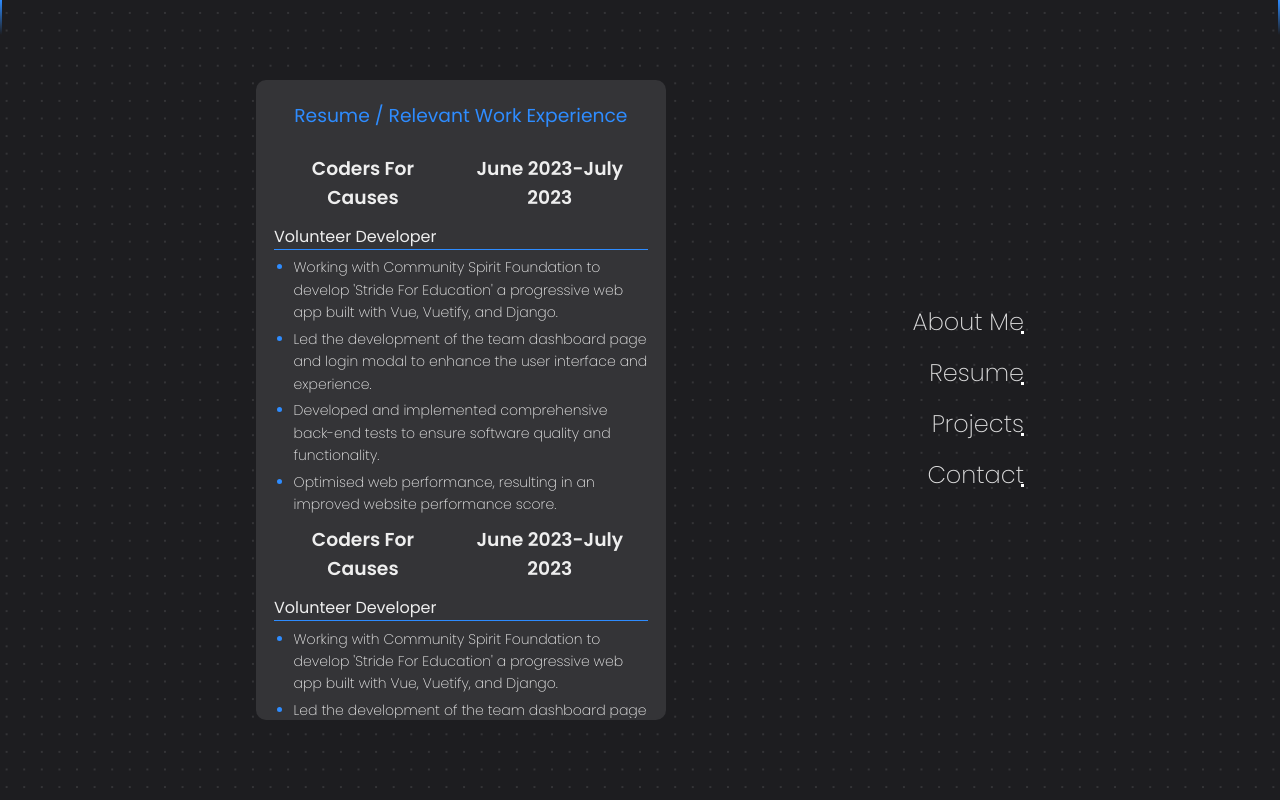
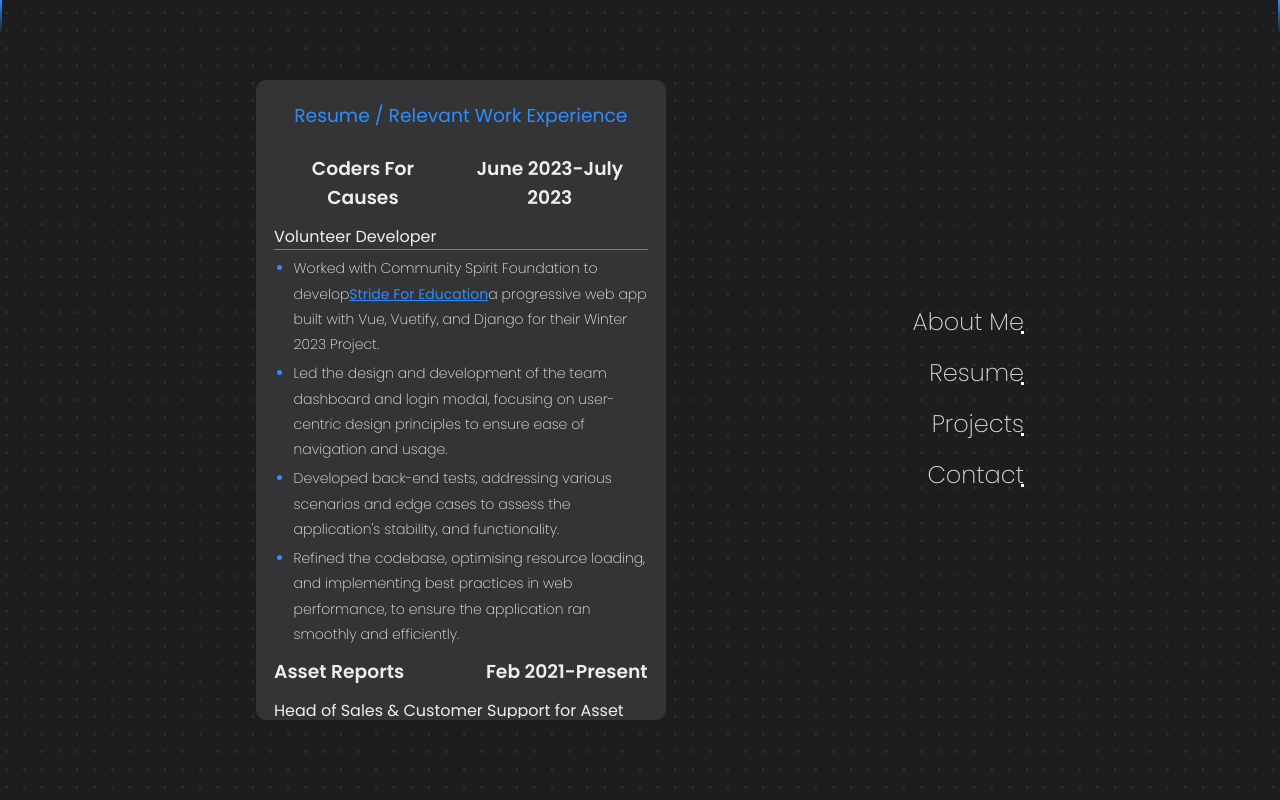
Before and after one commit to aidan-0/portfolio, a React (Vite) app: page /resume in a window 1280 px wide. Built offline with nearby package versions, Linux system fonts and the light colour scheme.

Commit message:
added work experience

```diff
--- a/src/Styles.css
+++ b/src/Styles.css
@@ -52,6 +52,7 @@
 .content-container, .nav {
   box-sizing: border-box;
   height: 100vh;
+  transition: 1s ease-in-out;
 }
 
 
--- a/src/nav_components/resume_components/Resume.css
+++ b/src/nav_components/resume_components/Resume.css
@@ -37,7 +37,7 @@
 
 .duties{
     font-size: .35em;
-    line-height: 4em;
+    line-height: 4.5em;
     list-style: none;
     padding: 0;
     padding-left: 3.5em;
@@ -55,3 +55,37 @@
 .job > ul > li::marker {
     color:#2e8cff;
 }
+
+
+.website-link > a {
+    color: #2e8cff;
+    /* text-decoration: none; */
+    font-weight: 400;
+}
+
+
+/* Scrollbar */
+::-webkit-scrollbar {
+    width: 8px;
+  }
+
+  ::-webkit-scrollbar-track {
+    box-shadow: inset 0 0 5px rgba(46, 140, 255, 0.1);
+    border-radius: 10px;
+  }
+
+  ::-webkit-scrollbar-thumb {
+    background-color: rgb(46, 140, 255, 0);
+    border-radius: 10px;
+  }
+
+  ::-webkit-scrollbar-thumb:hover {
+    background-color: rgb(46, 140, 255, 0.85);
+  }
+
+  .content-container:hover {
+    ::-webkit-scrollbar-thumb {
+        background-color: rgb(46, 140, 255, 1);
+        border-radius: 10px;
+    }
+  }
--- a/src/nav_components/resume_components/Resume.jsx
+++ b/src/nav_components/resume_components/Resume.jsx
@@ -15,21 +15,32 @@
         <p className="position">Volunteer Developer</p>
         <ul className="duties">
           <li>
-            Working with Community Spirit Foundation to develop 'Stride For
-            Education' a progressive web app built with Vue, Vuetify, and
-            Django.
+            Worked with Community Spirit Foundation to develop
+            <span className="website-link">
+              <a
+                href="https://stride-for-education.vercel.app/"
+                target="_blank"
+                rel="noreferrer noopener"
+              >
+                Stride For Education
+              </a>
+            </span>
+            a progressive web app built with Vue, Vuetify, and Django for their
+            Winter 2023 Project.
           </li>
           <li>
-            Led the development of the team dashboard page and login modal to
-            enhance the user interface and experience.
+            Led the design and development of the team dashboard and login
+            modal, focusing on user-centric design principles to ensure ease of
+            navigation and usage.
           </li>
           <li>
-            Developed and implemented comprehensive back-end tests to ensure
-            software quality and functionality.
+            Developed back-end tests, addressing various scenarios and edge
+            cases to assess the application's stability, and functionality.
           </li>
           <li>
-            Optimised web performance, resulting in an improved website
-            performance score.
+            Refined the codebase, optimising resource loading, and implementing
+            best practices in web performance, to ensure the application ran
+            smoothly and efficiently.
           </li>
         </ul>
       </div>
@@ -37,38 +48,108 @@
       {/* AR / A3D */}
       <div className="job">
         <div className="company-and-date">
-          <h3>Coders For Causes</h3>
-          <h3>June 2023-July 2023</h3>
+          <h3>Asset Reports</h3>
+          <h3>Feb 2021-Present</h3>
         </div>
 
-        <p className="position">Volunteer Developer</p>
+        {/* Asset 3D */}
+        <p className="position">
+          Head of Sales & Customer Support for Asset 3D - Jan 2023-Present
+        </p>
         <ul className="duties">
           <li>
-            Working with Community Spirit Foundation to develop 'Stride For
-            Education' a progressive web app built with Vue, Vuetify, and
-            Django.
+            Led the successful initiative to become an Official Reseller of
+            Matterport equipment and SaaS accounts, overseeing all aspects of
+            project execution including planning, coordinating equipment
+            purchases and sales.
           </li>
           <li>
-            Led the development of the team dashboard page and login modal to
-            enhance the user interface and experience.
+            Drafted comprehensive business plans, establishing clear Marketing &
+            Sales targets to guide organisational efforts. Coordinated and
+            conducted extensive team training sessions across Perth, Melbourne,
+            and Sydney, ensuring uniformity in skills and knowledge.
           </li>
           <li>
-            Developed and implemented comprehensive back-end tests to ensure
-            software quality and functionality.
+            Directed the design and execution of impactful marketing materials
+            and EDM campaigns, establishing brand presence and reaching targeted
+            audiences effectively.
           </li>
           <li>
-            Optimised web performance, resulting in an improved website
-            performance score.
+            Utilised Squarespace, CSS, and JS to develop and maintain
+            high-quality websites, implementing SEO strategies to enhance online
+            presence and user experience.
+          </li>
+        </ul>
+
+        {/* Asset Reports */}
+        <p className="position">
+          Head of Virtual Tours Department - Nov 2021-Present
+        </p>
+        <ul className="duties">
+          <li>
+            Managed and supported a team of 7 across three states, coordinating
+            bookings and resolving operational issues. Conducted regular
+            check-ins to foster a positive work environment.
+          </li>
+          <li>
+            Maintained proactive engagement with stakeholders by consistently
+            delivering high-quality deliverables, and collaborating with clients
+            to understand their marketing needs, developing tailored content and
+            branding materials using Adobe Illustrator and Photoshop
+          </li>
+          <li>
+            Provided Level 1 & 2 support to resolve user issues in proprietary
+            software systems
+          </li>
+          <li>
+            Initiated and monitored quality control measures within the
+            department to assure high standards, implementing corrective actions
+            as necessary.
+          </li>
+          <li>
+            Maintained and updated all company websites, including{" "}
+            <span className="website-link">
+              <a
+                href="https://www.reportsonline.com.au/"
+                target="_blank"
+                rel="noreferrer noopener"
+              >
+                Reports Online
+              </a>
+            </span>
+            ,{" "}
+            <span className="website-link">
+              <a
+                href="https://houselandmaps.com.au/"
+                target="_blank"
+                rel="noreferrer noopener"
+              >
+                House & Land Maps
+              </a>
+            </span>{" "}
+            and{" "}
+            <span className="website-link">
+              <a
+                href="https://www.asset3d.com.au/"
+                target="_blank"
+                rel="noreferrer noopener"
+              >
+                Asset 3D
+              </a>
+            </span>
+            , while optimising SEO to ensure a strong online presence.
+          </li>
+          <li>
+            Salesforce Key User - designed EDMs, generated detailed reports,
+            created dashboards for management, and input user data.
+          </li>
+          <li>
+            Directed both personal and professional development initiatives
+            within the Virtual Tours department, coordinating comprehensive
+            onboarding and ongoing training for staff.
           </li>
         </ul>
       </div>
-
-
-      <h3>Asset Reports</h3>
-      <p>Jan 2021 - Present</p>
-      <p>Head of Sales & Customer Support</p>
-      <p>Head of Virtual Tours Department</p>
-      <p>On-site Virtual Tours Operator</p>
 
       {/* push to bottom of page */}
       <button>Download PDF of my Resume</button>
```
